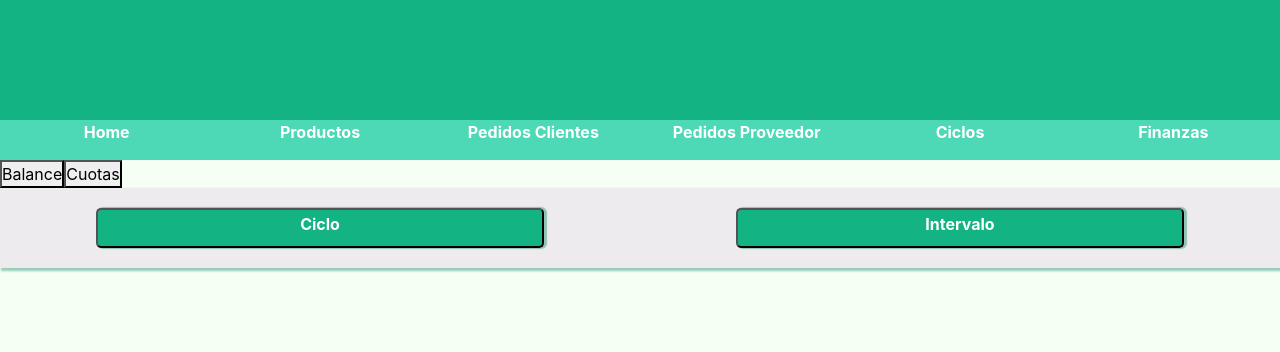
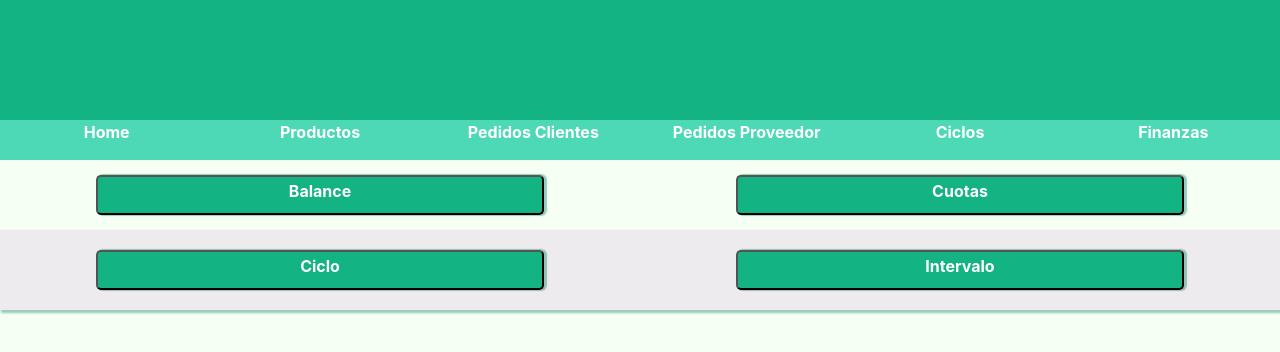
Before and after one commit to jnrdrgz/nat_front, a React (Create React App) app: page /balance in a window 1280 px wide. Shown: the top 352 px of the page. Built offline with nearby package versions, Linux system fonts and the light colour scheme.

Commit message:
Correccon pequeños errores alineacion etc

```diff
--- a/src/components/Finanzas.js
+++ b/src/components/Finanzas.js
@@ -44,19 +44,21 @@ const Finanzas = (props) => {
 
     if(tipo === "balances"){
         return(
-            <div>
-                <button onClick={()=>{}}>Balance</button>
-                <button onClick={()=>{setTipo("historial")}}>Cuotas</button>
-
+            <div className="Balance-Cuotas">
+                <div className =" botonesBC">
+                <button  className="btnc" onClick={()=>{}}>Balance</button>
+                <button  className="btnc" onClick={()=>{setTipo("historial")}}>Cuotas</button>
+                </div>
                 <ConsultaBalance />
             </div>
         )
     } else if(tipo === "historial"){
         return(
-            <div>
-
-                <button onClick={()=>{setTipo("balances")}}>Balance</button>
-                <button onClick={()=>{}}>Cuotas</button>
+            <div className="Balance-Cuotas">
+                <div className =" botonesBC">
+                <button  className="btnc" onClick={()=>{setTipo("balances")}}>Balance</button>
+                <button  className="btnc" onClick={()=>{}}>Cuotas</button>
+               </div>
                 <HistorialCuotas />
             </div>
         )
--- a/src/components/css/ABMCIclos.css
+++ b/src/components/css/ABMCIclos.css
@@ -9,6 +9,7 @@
     display: flex;
     flex-direction: column;
     align-items: center;
+
     border: 1px solid rgb(20, 179, 131);
 
 }
@@ -17,6 +18,8 @@
     flex-direction: column;
     width: 60%;
     align-items: center;
+    margin: 0 auto;
+
 }
 
 .Inputs label{
--- a/src/components/css/ABMProducto.css
+++ b/src/components/css/ABMProducto.css
@@ -45,6 +45,7 @@
 }
 .Inputs input[type=text]{
     border-radius: 10px;
+    text-align:center;
 }
 .Inputs input[type=text]:focus{
     border-radius: 10px;
--- a/src/components/css/ConsultaBalanceCiclo.css
+++ b/src/components/css/ConsultaBalanceCiclo.css
@@ -43,7 +43,7 @@
     margin-top: 25px;
     font-size: 19px;
     font-weight: bold;
-    color: rgba(18, 136, 107, 0.425);
+    color: rgba(18, 136, 107);
     align-items: center;
 }
 
@@ -52,7 +52,7 @@ input[type=date]{
     width: 30%;
     border-radius: 5px;
     text-align: center;
-    border-color:  rgba(20, 179, 131,0.5);
+    border-color:  rgba(20, 179, 131);
   }
 .DatosBalance{
     display: flex;
@@ -65,7 +65,7 @@ input[type=date]{
     margin-top: 25px;
     font-size: 25px;
     font-weight: bold;
-    color:rgba(18, 136, 107, 0.425);
+    color:rgba(18, 136, 107);
     align-items: center;
 }
 .Total label{
@@ -74,8 +74,17 @@ input[type=date]{
     margin-top: 25px;
     font-size: 45px;
     font-weight: bold;
-    border: 1px solid rgba(18, 136, 107, 0.425);
-    color: rgba(18, 136, 107, 0.425);
+    border: 1px solid rgba(18, 136, 107);
+    color: rgba(18, 136, 107);
     align-items: center;
 
 }
+.Balance-Cuotas{
+    display: flex;
+    flex-direction: column;
+
+}
+.botonesBC{
+    display: flex;
+    flex-direction: row;
+}
--- a/src/components/css/ConsultaPedidoCliente.css
+++ b/src/components/css/ConsultaPedidoCliente.css
@@ -120,9 +120,10 @@ input[type=text]:focus{
     font-size: 17px;
 }
 .DetallePedido .btnCuota{
-    width: 100%;
+    width: 50%;
     height: 5vh;
     display: flex;
+    margin: 0 auto;
     justify-content: center;
     background-color: #4ed9b6;
     border-color: transparent;
```
